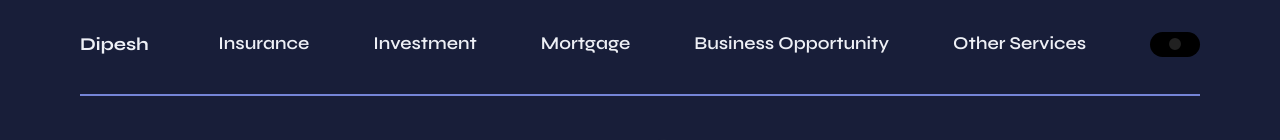
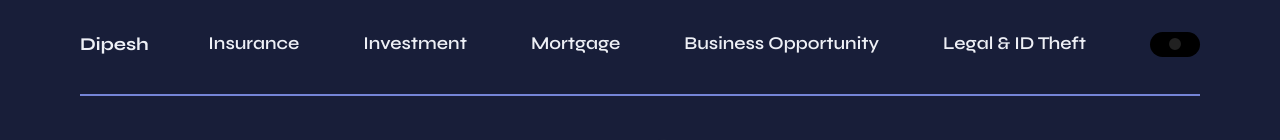
Before and after one commit to harshmayan/Portfolio-Website, a plain HTML site: page index.html in a window 1280 px wide. Shown: the top 140 px of the page. Drawn offline with nearby package versions, Linux system fonts and the light colour scheme; some icons are missing.

Commit message:
navbar topic name changed

```diff
--- a/index.html
+++ b/index.html
@@ -40,7 +40,7 @@
               <a href="#businessOpportunity" class="nav__link">Business Opportunity</a>
             </li>
             <li>
-              <a href="#otherServices" class="nav__link">Other Services</a>
+              <a href="#otherServices" class="nav__link">Legal & ID Theft</a>
             </li>
             <!-- Add this inside the <nav> element -->
             <div class="toggle-switch">
```
